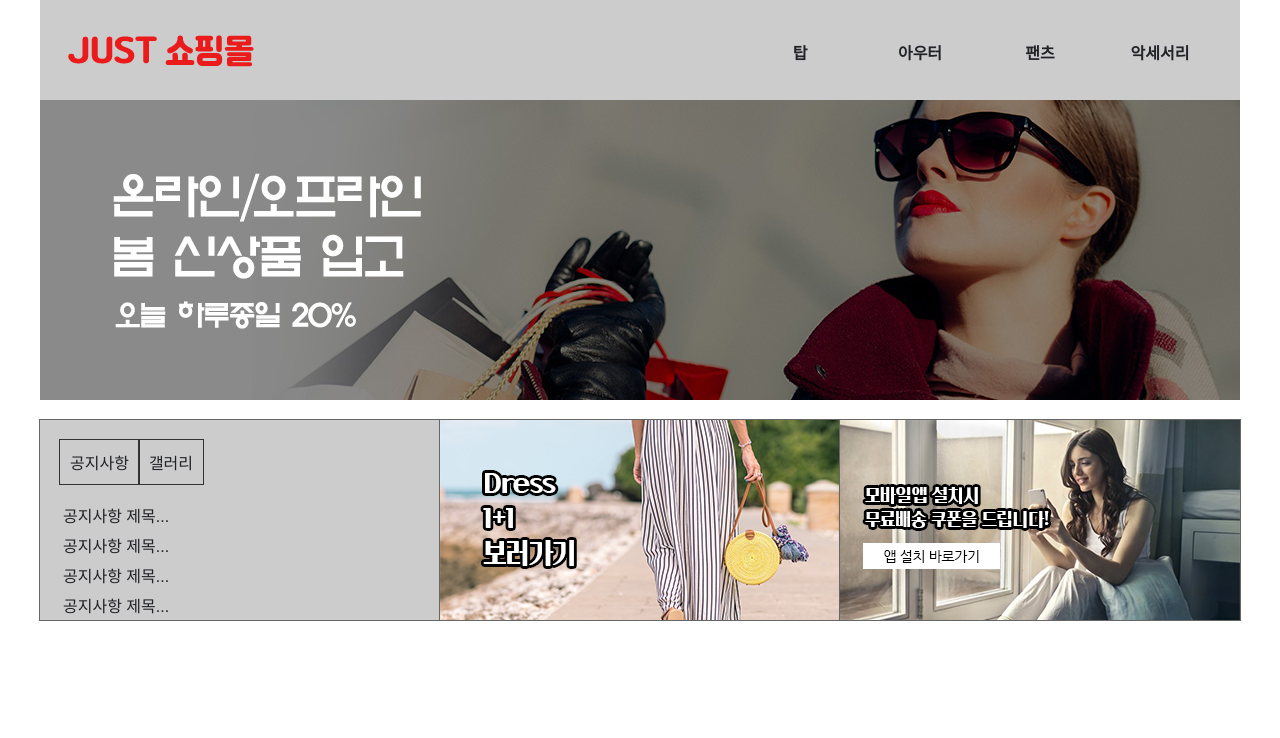
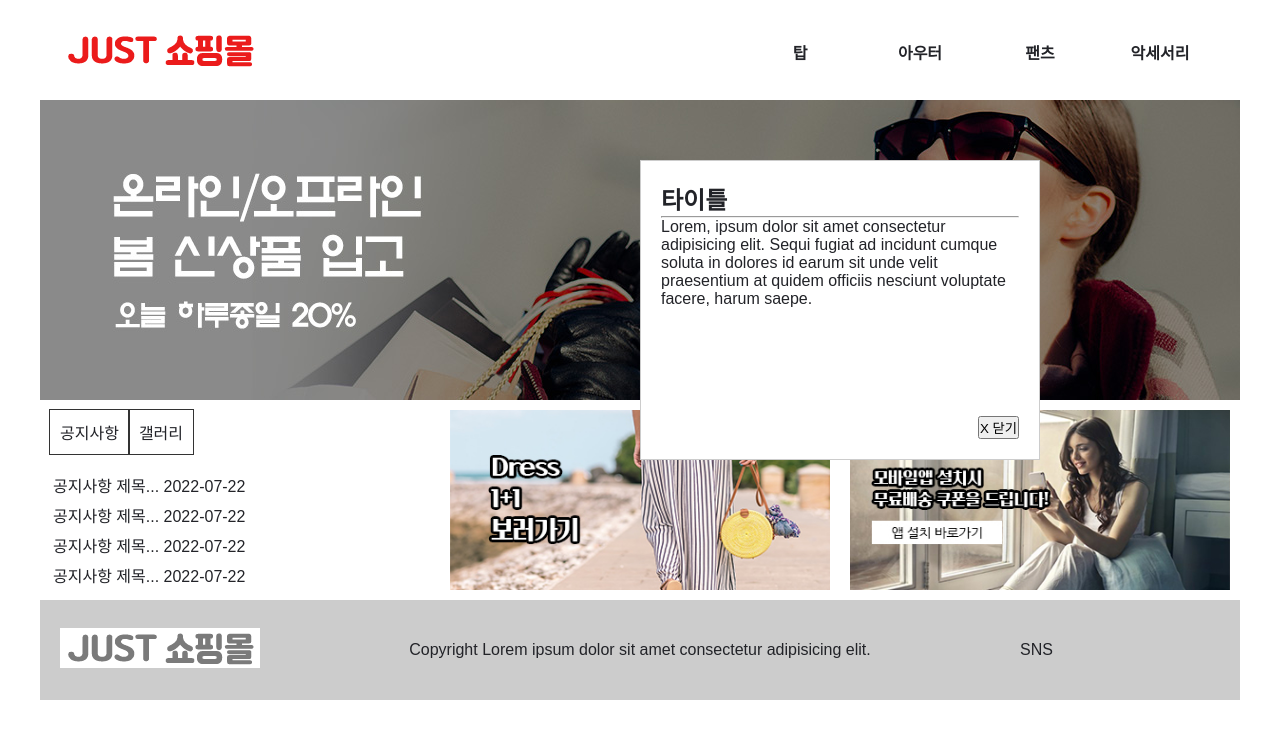
Before and after one commit to csslick/webpass-just-2207, a plain HTML site: page index.html in a window 1280 px wide. Drawn offline with Linux system fonts and the light colour scheme.

Commit message:
Add files via upload

```diff
--- a/css/style.css
+++ b/css/style.css
@@ -23,7 +23,7 @@ ul {
 .container {
   width: 1200px;
   margin: 0 auto;
-  background: #ccc;
+  /* background: #ccc; */
 }
 
 /* header */
@@ -118,9 +118,9 @@ header h1 {
 }
 
 #main .col {
-  outline: 1px solid #666;
+  /* outline: 1px solid #666; */
   width: 400px;
-  padding: 20px;
+  padding: 10px;
 }
 
 #notice ul li {
@@ -172,9 +172,47 @@ header h1 {
 }
 
 #main .banner1, #main .banner2 {
-  padding: 0;
+  /* padding: 0; */
 }
 
-#main {
-  margin-top: 20px;
+#main .col img {
+  width: 100%;
+  height: 100%;
 }
+
+footer {
+  background: #ccc;
+  display: flex;
+  justify-content: space-between;
+  align-items: center;
+  height: 100px;
+  padding-left: 20px;
+  padding-right: 20px;
+}
+
+footer .footer-logo {
+  width: 200px;
+}
+
+footer .sns {
+  width: 200px;
+}
+
+
+/* 레이어 팝업(모달) */
+.modal {
+  width: 400px;
+  height: 300px;
+  background: #fff;
+  border: 1px solid #ccc;
+  padding: 20px;
+  position: fixed;
+  left: 50%;
+  top: 20%;
+}
+
+.modal .close-btn {
+  position: absolute;
+  right: 20px;
+  bottom: 20px;
+}
--- a/index.html
+++ b/index.html
@@ -79,16 +79,37 @@
       </div>
       <div class="tab_contents on" id="notice">
         <ul>
-          <li><a href="#">공지사항 제목...</a></li>
-          <li><a href="#">공지사항 제목...</a></li>
-          <li><a href="#">공지사항 제목...</a></li>
-          <li><a href="#">공지사항 제목...</a></li>
+          <li>
+            <a href="#">
+              <span class="title">공지사항 제목...</span>
+              <span class="date">2022-07-22</span>
+            </a>
+          </li>
+          <li>
+            <a href="#">
+              <span class="title">공지사항 제목...</span>
+              <span class="date">2022-07-22</span>
+            </a>
+          </li>
+          <li>
+            <a href="#">
+              <span class="title">공지사항 제목...</span>
+              <span class="date">2022-07-22</span>
+            </a>
+          </li>
+          <li>
+            <a href="#">
+              <span class="title">공지사항 제목...</span>
+              <span class="date">2022-07-22</span>
+            </a>
+          </li>
+
         </ul>
       </div>
       <div class="tab_contents" id="gallery">
-        <a href="#"><img src="images/c1-img1.jpg" alt="1"></a>
-        <a href="#"><img src="images/c1-img1.jpg" alt="1"></a>
-        <a href="#"><img src="images/c1-img1.jpg" alt="1"></a>
+        <a href="#"><img src="https://placeimg.com/200/200/1" alt="1"></a>
+        <a href="#"><img src="https://placeimg.com/200/200/1" alt="2"></a>
+        <a href="#"><img src="https://placeimg.com/200/200/1" alt="3"></a>
       </div>
     </div>
     <!-- 배너c.3 -->
@@ -101,8 +122,19 @@
     </div>
   </section>
 
-  <footer>
+  <footer class="container">
+    <div class="footer-logo">
+      <img src="images/logo-footer.png" alt="JUST 쇼핑몰">
+    </div>
+    <p class="copy">Copyright Lorem ipsum dolor sit amet consectetur adipisicing elit.</p>
+    <p class="sns">SNS</p>
+  </footer>
 
-  </footer>
+  <div class="modal">
+    <h2>타이틀</h2>
+    <hr>
+    <p>Lorem, ipsum dolor sit amet consectetur adipisicing elit. Sequi fugiat ad incidunt cumque soluta in dolores id earum sit unde velit praesentium at quidem officiis nesciunt voluptate facere, harum saepe.</p>
+    <button class="close-btn">X 닫기</button>
+  </div>
 </body>
 </html>
```
